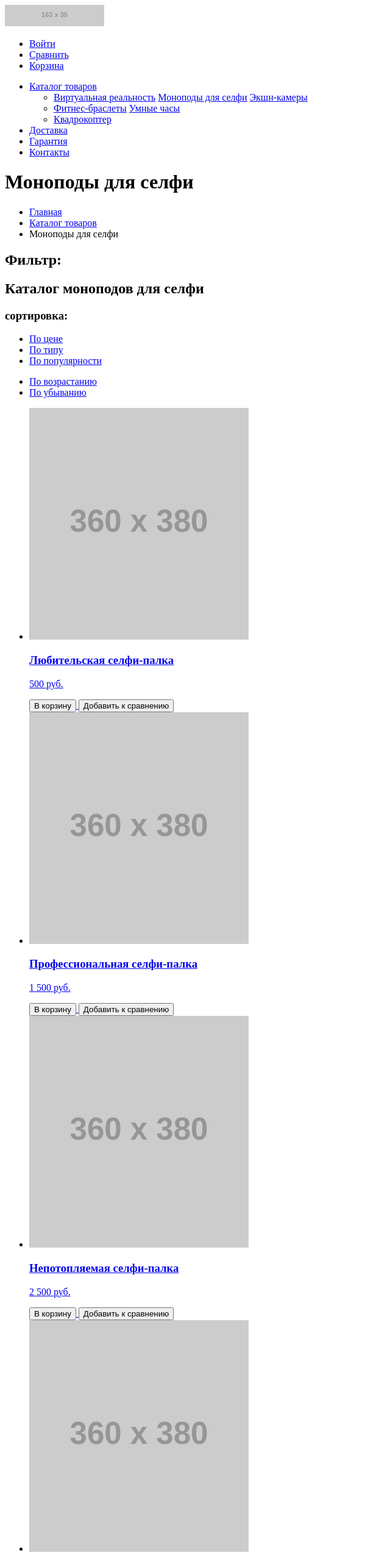
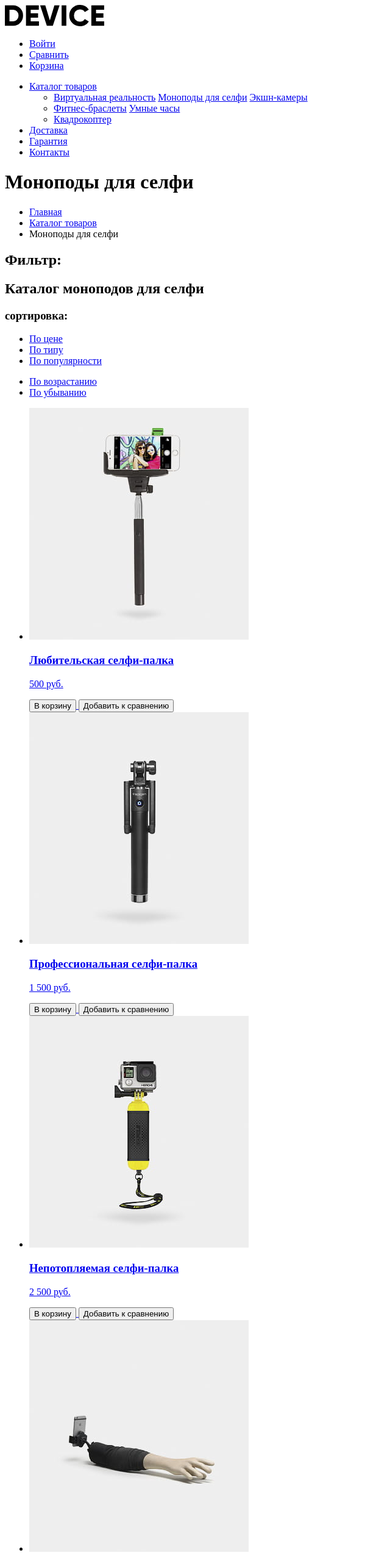
Before and after one commit to Zelcer/24575-device-28, a plain HTML site: page inner.html in a window 1280 px wide. Shown: the top 2560 px of the page at 61% size, without its empty margins (0-640 px from the left). Drawn offline with Linux system fonts and the light colour scheme; placeholder pictures from the web are drawn by us.

Commit message:
Вставляет контентную графику в разметку

```diff
--- a/inner.html
+++ b/inner.html
@@ -8,7 +8,7 @@
   <body>
     <header>
       <a href="index.html">
-        <img src="https://via.placeholder.com/163x35" width="163" height="35" alt="Логотип интернет-магазина гаджетов DEVICE">
+        <img src="img/svg/icon-logo.svg" width="163" height="35" alt="Логотип интернет-магазина гаджетов DEVICE">
       </a>
       <div>
         <!-- Здесь будет форма поиска -->
@@ -70,7 +70,7 @@
         <ul>
           <li>
             <a href="blank.html">
-              <img src="https://via.placeholder.com/360x380" width="360" height="380" alt="Любительская селфи-палка">
+              <img src="img/jpg/product-item-1.jpg" width="360" height="380" alt="Любительская селфи-палка">
               <h3>Любительская селфи-палка</h3>
               <p>500 руб.</p>
               <div>
@@ -81,7 +81,7 @@
           </li>
           <li>
             <a href="blank.html">
-              <img src="https://via.placeholder.com/360x380" width="360" height="380" alt="Профессиональная селфи-палка">
+              <img src="img/jpg/product-item-2.jpg" width="360" height="380" alt="Профессиональная селфи-палка">
               <h3>Профессиональная селфи-палка</h3>
               <p>1 500 руб.</p>
               <div>
@@ -92,7 +92,7 @@
           </li>
           <li>
             <a href="blank.html">
-              <img src="https://via.placeholder.com/360x380" width="360" height="380" alt="Непотопляемая селфи-палка">
+              <img src="img/jpg/product-item-3.jpg" width="360" height="380" alt="Непотопляемая селфи-палка">
               <h3>Непотопляемая селфи-палка</h3>
               <p>2 500 руб.</p>
               <div>
@@ -103,7 +103,7 @@
           </li>
           <li>
             <a href="blank.html">
-              <img src="https://via.placeholder.com/360x380" width="360" height="380" alt="Селфи-палка «Следуй за мной»">
+              <img src="img/jpg/product-item-4.jpg" width="360" height="380" alt="Селфи-палка «Следуй за мной»">
               <h3>Селфи-палка «Следуй за мной»</h3>
               <p>4 900 руб.</p>
               <div>
@@ -128,7 +128,7 @@
     <footer>
       <div>
         <a href="index.html">
-          <img src="https://via.placeholder.com/163x35" width="163" height="35" alt="Логотип интернет-магазина гаджетов DEVICE">
+          <img src="img/svg/icon-logo.svg" width="163" height="35" alt="Логотип интернет-магазина гаджетов DEVICE">
         </a>
         <ul>
           <li><a href="blank.html">Войти</a></li>
@@ -152,7 +152,7 @@
           <li><a href="#">Твиттер</a></li>
         </ul>
         <a href="https://htmlacademy.ru/intensive/htmlcss" aria-label="Разработано HTML Academy">
-          <img src="https://via.placeholder.com/27x34" width="27" height="34" alt="Логотип HTML Academy">
+          <img src="img/svg/icon-htmlacademy-logo.svg" width="27" height="34" alt="Логотип HTML Academy">
         </a>
       </div>
     </footer>
```
Also changed, not shown: index.html (+4 -4 lines).
